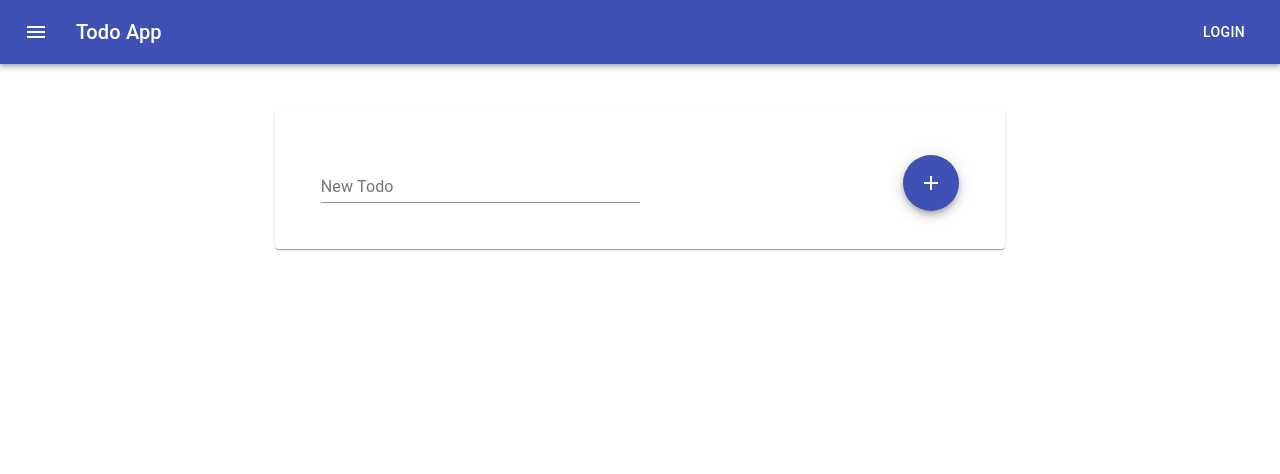
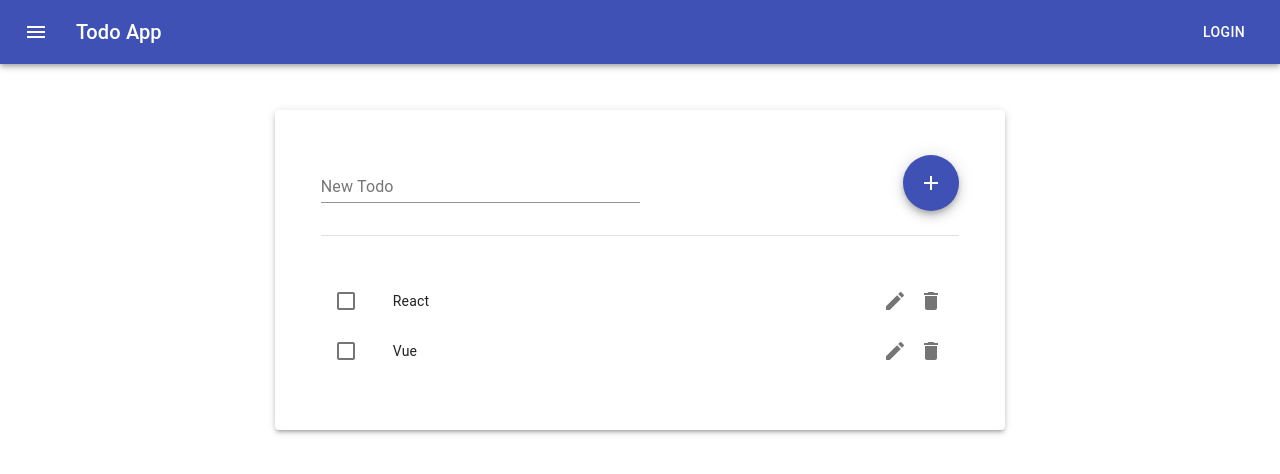
Before and after one commit to Arghun-dev/Todo-App-React-Hooks-, a React (Create React App) app in the folder todoapp/: page / in a window 1280 px wide. Shown: the top 474 px of the page. Built offline with nearby package versions, Linux system fonts and the light colour scheme.

Commit message:
Styled all component

```diff
--- a/todoapp/src/TodoApp.js
+++ b/todoapp/src/TodoApp.js
@@ -1,7 +1,8 @@
-import React from 'react';
+import React, {useState} from 'react';
+import TodoForm from './TodoForm';
+import TodoList from './TodoList';
 import {withStyles} from '@material-ui/styles';
 import Paper from '@material-ui/core/Paper';
-import TodoForm from './TodoForm';
 import Container from '@material-ui/core/Container';
 
 const styles = {
@@ -13,12 +14,21 @@ const styles = {
     }
 }
 
+const initialTodos = [
+    {id: 1, task: 'React', completed: false},
+    {id: 2, task: 'Vue', completed: false}
+]
+
 function TodoApp(props) {
-    const {classes} = props
+    const {classes} = props;
+    const [todos, setTodos] = useState(initialTodos);
     return (
         <Container maxWidth='md'>
-            <Paper className={classes.root}>
+            <Paper className={classes.root} elevation={3}>
                 <TodoForm />
+                <TodoList
+                    todos={todos}
+                />
             </Paper>
         </Container>
     )
--- a/todoapp/src/TodoForm.js
+++ b/todoapp/src/TodoForm.js
@@ -3,6 +3,8 @@ import {withStyles} from '@material-ui/styles';
 import Fab from '@material-ui/core/Fab';
 import AddIcon from '@material-ui/icons/Add';
 import TextField from '@material-ui/core/TextField';
+import Divider from '@material-ui/core/Divider';
+import Tooltip from '@material-ui/core/Tooltip';
 
 const styles = {
     addIcon: {
@@ -11,22 +13,31 @@ const styles = {
 
     textField: {
         width: '50%'
+    },
+
+    Divider: {
+        marginTop: '5%'
     }
 }
 
 function TodoForm(props) {
     const {classes} = props
     return(
+        <>
             <form noValidate autoComplete="off">
                 <TextField
                     id="standard-basic"
                     label="New Todo"
                     className={classes.textField}
                 />
-            <Fab color="primary" aria-label="add" className={classes.addIcon}>
+                <Tooltip title="Add" aria-label="add" className={classes.addIcon}>
+                    <Fab color="primary" className={classes.fab}>
                     <AddIcon />
                     </Fab>
+                </Tooltip>
             </form>
+            <Divider className={classes.Divider} />
+        </>
     )
 }
 
--- /dev/null
+++ b/todoapp/src/TodoList.js
@@ -0,0 +1,48 @@
+import React from 'react';
+import {withStyles} from '@material-ui/styles';
+import List from '@material-ui/core/List';
+import ListItem from '@material-ui/core/ListItem';
+import ListItemIcon from '@material-ui/core/ListItemIcon';
+import ListItemSecondaryAction from '@material-ui/core/ListItemSecondaryAction';
+import ListItemText from '@material-ui/core/ListItemText';
+import Checkbox from '@material-ui/core/Checkbox';
+import IconButton from '@material-ui/core/IconButton';
+import DeleteIcon from '@material-ui/icons/Delete';
+import EditIcon from '@material-ui/icons/Edit';
+
+const styles = {
+    root: {
+        marginTop: '5%'
+    }
+}
+
+function TodoList({todos, classes}) {
+    return (
+        <List className={classes.root}>
+        {todos.map(todo => {
+            return (
+              <ListItem key={todo.id} role={undefined} dense button>
+                <ListItemIcon>
+                  <Checkbox
+                    edge="start"
+                    tabIndex={-1}
+                    disableRipple
+                  />
+                </ListItemIcon>
+                <ListItemText primary={todo.task} />
+                <ListItemSecondaryAction>
+                  <IconButton edge="end">
+                    <EditIcon />
+                  </IconButton>
+                  <IconButton edge="end">
+                    <DeleteIcon />
+                  </IconButton>
+                </ListItemSecondaryAction>
+              </ListItem>
+            );
+          })}
+        </List>
+    )
+}
+
+export default withStyles(styles)(TodoList);
```
Lines whose indentation alone changed are shown as unchanged.
